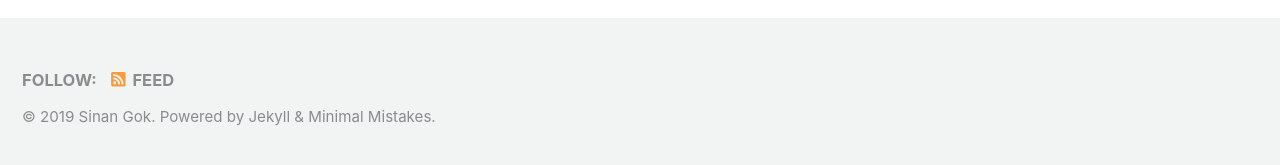
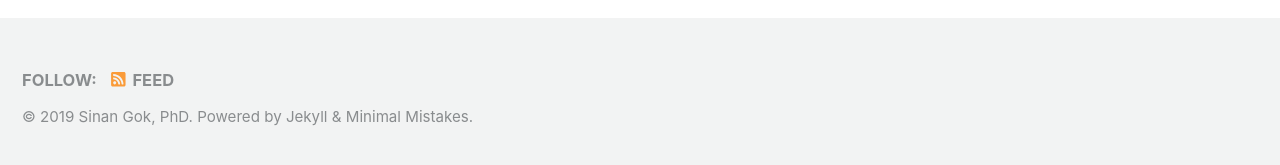
Before and after one commit to goksinan/goksinan.github.io, a Jekyll site: the page built from index.html, in a window 1280 px wide and 900 px high, scrolled down 672 px. Shown: the part 728-893 px from the top of the window. Built offline with Jekyll 4.4.1, drawn with Linux system fonts in a browser that asks for light colours; cached includes are drawn as plain includes; nearby versions of some CDN libraries; the list of posts is cut into pages by our own code.

Commit message:
New fixes

```diff
--- a/_config.yml
+++ b/_config.yml
@@ -18,8 +18,8 @@ minimal_mistakes_skin    : "default" # "air", "aqua", "contrast", "dark", "dirt"
 locale                   : "en-US"
 title                    : "Sinan Gok"
 title_separator          : "-"
-name                     : "Sinan Gok"
-description              : "My data science portfolio"
+name                     : "Sinan Gok, PhD"
+description              : "Data Science Portfolio"
 url                      : # the base hostname & protocol for your site e.g. "https://mmistakes.github.io"
 baseurl                  : # the subpath of your site, e.g. "/blog"
 repository               : # GitHub username/repo-name e.g. "mmistakes/minimal-mistakes"
--- a/index.html
+++ b/index.html
@@ -2,5 +2,5 @@
 layout: home
 author_profile: true
 header:
-  image: "/images/analysis-chart.jpg"
+  image: "/images/home-page-picture.jpg"
 ---
```
Also changed, not shown: images/home-page-picture.jpg (renamed from images/analysis-chart.jpg).
